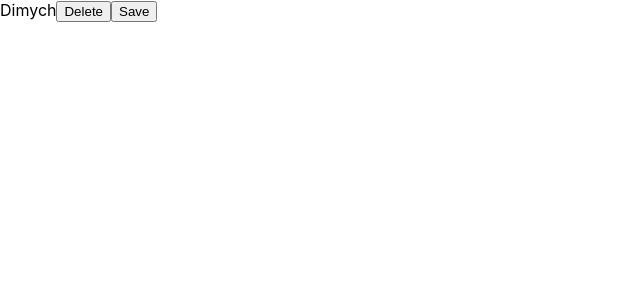
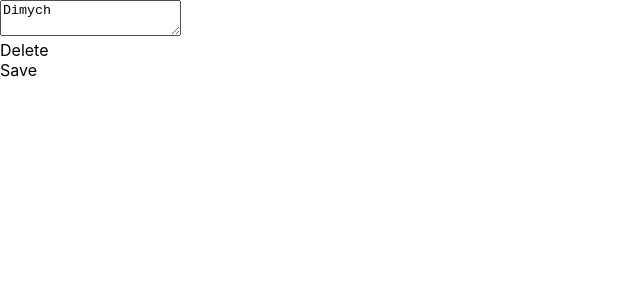
Before and after one commit to prohoryakovlev/examples_new, a React (Create React App) app: page / in a window 1280 px wide. Shown: the top 300 px of the page, without its empty margins (0-640 px from the left). Built offline with nearby package versions, Linux system fonts and the light colour scheme.

Commit message:
onChange

```diff
--- a/src/05/06-callbacks.tsx
+++ b/src/05/06-callbacks.tsx
@@ -15,10 +15,14 @@ const User = () => {
         alert("user have been saved")
     }
 
+    const onNameChanged = () => {
+        console.log("name changed")
+    }
+
     return (
-        <div>Dimych
-            <button onClick={deleteUser}>Delete</button>
-            <button onClick={saveUser}>Save</button>
+        <div> <textarea onChange={onNameChanged}>Dimych</textarea>
+            <div onClick={deleteUser} >Delete</div>
+            <div onClick={saveUser}>Save</div>
         </div>
     )
 }
```
